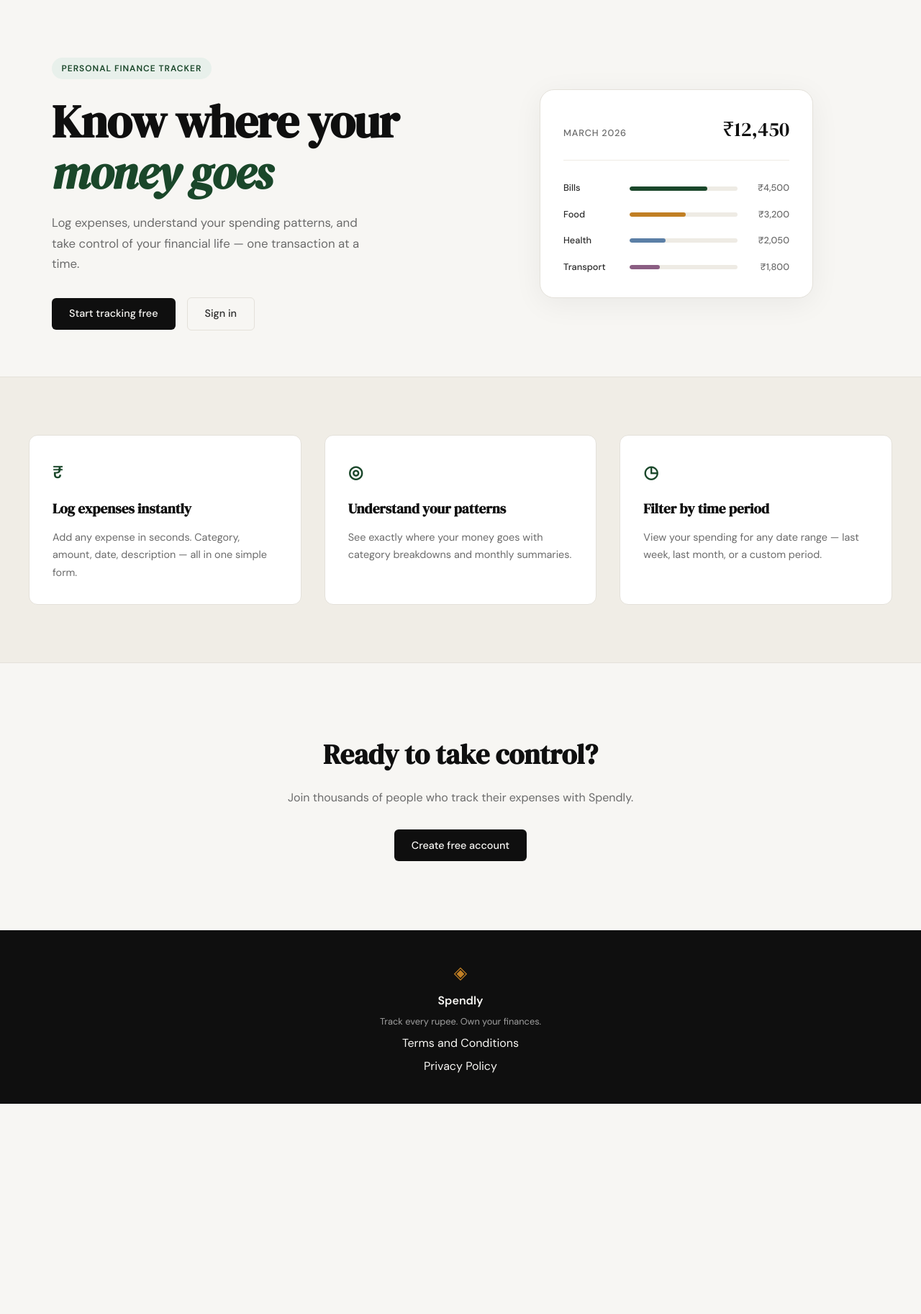
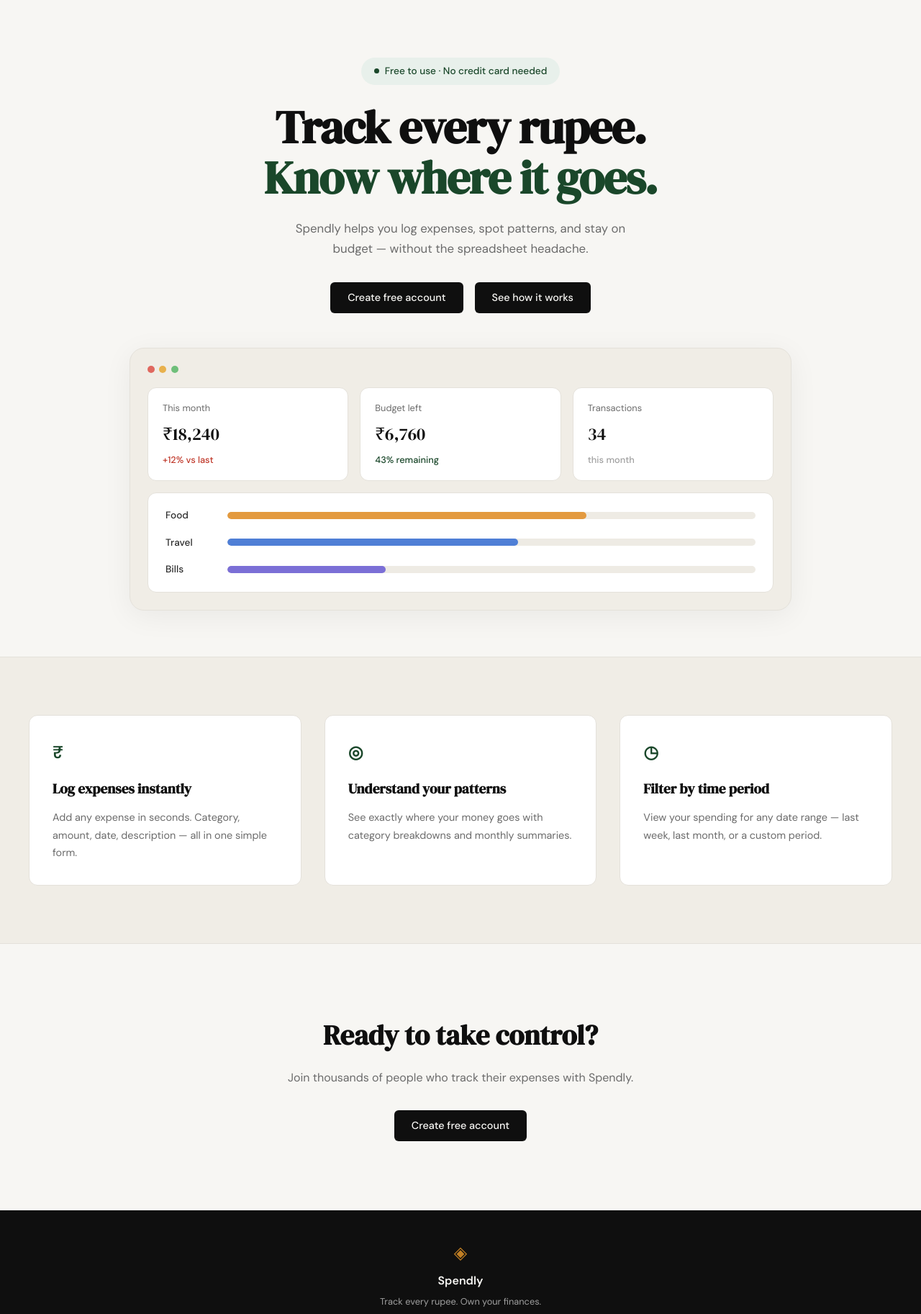
Before and after one commit to Suhas-124/spendly, a Flask app: page / in a window 1280 px wide. Shown: the part 61-1886 px from the top of the page at 72% size. Before the commit the page ends 1594 px from the top, so only its background shows below. Run offline with Flask 3, Linux system fonts and the light colour scheme.

Commit message:
landing: redesign hero section to match mockup

```diff
--- a/static/css/style.css
+++ b/static/css/style.css
@@ -125,12 +125,20 @@
 
 .hero {
     padding: 5rem 2rem 4rem;
-    display: grid;
-    grid-template-columns: 1fr 1fr;
-    gap: 4rem;
+    display: flex;
+    flex-direction: column;
     align-items: center;
+    text-align: center;
+    gap: 3rem;
     max-width: var(--max-width);
     margin: 0 auto;
+}
+
+.hero-inner {
+    display: flex;
+    flex-direction: column;
+    align-items: center;
+    max-width: 640px;
 }
 
 .hero-badge {
@@ -146,6 +154,24 @@
     margin-bottom: 1.5rem;
 }
 
+.hero .hero-badge {
+    display: inline-flex;
+    align-items: center;
+    gap: 0.5rem;
+    font-size: 0.85rem;
+    font-weight: 500;
+    letter-spacing: normal;
+    text-transform: none;
+    padding: 0.5rem 1.1rem;
+}
+
+.hero-badge-dot {
+    width: 7px;
+    height: 7px;
+    border-radius: 50%;
+    background: var(--accent);
+}
+
 .hero-title {
     font-family: var(--font-display);
     font-size: clamp(2.5rem, 5vw, 4rem);
@@ -155,8 +181,7 @@
     margin-bottom: 1.25rem;
 }
 
-.hero-title em {
-    font-style: italic;
+.hero-title-accent {
     color: var(--accent);
 }
 
@@ -170,6 +195,8 @@
 
 .hero-actions {
     display: flex;
+    flex-wrap: wrap;
+    justify-content: center;
     gap: 1rem;
     align-items: center;
 }
@@ -179,60 +206,101 @@
 /* ------------------------------------------------------------------ */
 
 .hero-visual {
-    display: flex;
-    justify-content: center;
+    width: 100%;
+    max-width: 920px;
+    margin: 0 auto;
 }
 
 .mock-card {
-    background: var(--paper-card);
+    background: var(--paper-warm);
     border: 1px solid var(--border);
     border-radius: var(--radius-lg);
-    padding: 2rem;
+    padding: 1.5rem;
     width: 100%;
-    max-width: 380px;
     box-shadow: 0 8px 40px rgba(0,0,0,0.06);
 }
 
-.mock-card-header {
+.mock-dots {
     display: flex;
-    justify-content: space-between;
-    align-items: baseline;
-    margin-bottom: 1.75rem;
-    padding-bottom: 1.25rem;
-    border-bottom: 1px solid var(--border-soft);
+    gap: 0.4rem;
+    margin-bottom: 1.25rem;
 }
 
-.mock-label {
-    font-size: 0.8rem;
-    font-weight: 500;
-    color: var(--ink-muted);
-    text-transform: uppercase;
-    letter-spacing: 0.06em;
+.mock-dot {
+    width: 10px;
+    height: 10px;
+    border-radius: 50%;
 }
 
-.mock-total {
+.mock-dot-red { background: #e0685f; }
+.mock-dot-yellow { background: #e8b14d; }
+.mock-dot-green { background: #6fbf7a; }
+
+.mock-stats {
+    display: grid;
+    grid-template-columns: repeat(3, 1fr);
+    gap: 1rem;
+    margin-bottom: 1rem;
+}
+
+.mock-stat {
+    display: flex;
+    flex-direction: column;
+    align-items: flex-start;
+    gap: 0.4rem;
+    background: var(--paper-card);
+    border: 1px solid var(--border);
+    border-radius: var(--radius-md);
+    padding: 1.1rem 1.25rem;
+    text-align: left;
+}
+
+.mock-stat-label {
+    font-size: 0.8rem;
+    color: var(--ink-muted);
+}
+
+.mock-stat-value {
     font-family: var(--font-display);
-    font-size: 1.75rem;
+    font-size: 1.5rem;
     color: var(--ink);
 }
 
-.mock-bars { display: flex; flex-direction: column; gap: 1rem; }
+.mock-stat-delta {
+    font-size: 0.8rem;
+    font-weight: 500;
+}
+
+.mock-stat-delta-neg { color: var(--danger); }
+.mock-stat-delta-pos { color: var(--accent); }
+.mock-stat-delta-muted { color: var(--ink-faint); }
+
+.mock-bars-card {
+    background: var(--paper-card);
+    border: 1px solid var(--border);
+    border-radius: var(--radius-md);
+    padding: 1.25rem 1.5rem;
+    display: flex;
+    flex-direction: column;
+    gap: 1rem;
+}
 
 .mock-bar-row {
     display: grid;
-    grid-template-columns: 80px 1fr 60px;
+    grid-template-columns: 70px 1fr;
     align-items: center;
-    gap: 0.75rem;
+    gap: 1rem;
 }
 
 .mock-cat {
-    font-size: 0.8rem;
+    font-size: 0.85rem;
     font-weight: 500;
     color: var(--ink-soft);
+    text-align: left;
 }
 
 .mock-bar-track {
-    height: 6px;
+    height: 10px;
     background: var(--border-soft);
     border-radius: 999px;
     overflow: hidden;
@@ -245,16 +313,9 @@
     transition: width 0.6s ease;
 }
 
-.mock-bar-2 { background: var(--accent-2); }
-.mock-bar-3 { background: #5b7fa6; }
-.mock-bar-4 { background: #8b5e83; }
-
-.mock-amt {
-    font-size: 0.8rem;
-    font-weight: 500;
-    color: var(--ink-muted);
-    text-align: right;
-}
+.mock-bar-food { background: #e39a3f; }
+.mock-bar-travel { background: #4f7fd6; }
+.mock-bar-bills { background: #7b6fd6; }
 
 /* ------------------------------------------------------------------ */
 /* Buttons                                                             */
@@ -560,14 +621,9 @@
 /* ------------------------------------------------------------------ */
 
 @media (max-width: 900px) {
-    .hero {
-        grid-template-columns: 1fr;
-        text-align: center;
-    }
-
     .hero-subtitle { max-width: 100%; }
     .hero-actions { justify-content: center; }
-    .hero-visual { display: none; }
+    .mock-stats { grid-template-columns: 1fr; }
 
     .features-inner { grid-template-columns: 1fr; }
 }
--- a/templates/landing.html
+++ b/templates/landing.html
@@ -6,55 +6,62 @@
 
 <section class="hero">
     <div class="hero-inner">
-        <div class="hero-badge">Personal Finance Tracker</div>
+        <div class="hero-badge"><span class="hero-badge-dot"></span>Free to use · No credit card needed</div>
         <h1 class="hero-title">
-            Know where your<br>
-            <em>money goes</em>
+            Track every rupee.<br>
+            <span class="hero-title-accent">Know where it goes.</span>
         </h1>
         <p class="hero-subtitle">
-            Log expenses, understand your spending patterns,
-            and take control of your financial life —
-            one transaction at a time.
+            Spendly helps you log expenses, spot patterns, and stay
+            on budget — without the spreadsheet headache.
         </p>
         <div class="hero-actions">
-            <a href="{{ url_for('register') }}" class="btn-primary">Start tracking free</a>
-            <a href="{{ url_for('login') }}" class="btn-ghost">Sign in</a>
+            <a href="{{ url_for('register') }}" class="btn-primary">Create free account</a>
+            <a href="#" class="btn-primary">See how it works</a>
         </div>
     </div>
     <div class="hero-visual">
         <div class="mock-card">
-            <div class="mock-card-header">
-                <span class="mock-label">March 2026</span>
-                <span class="mock-total">₹12,450</span>
+            <div class="mock-dots">
+                <span class="mock-dot mock-dot-red"></span>
+                <span class="mock-dot mock-dot-yellow"></span>
+                <span class="mock-dot mock-dot-green"></span>
             </div>
-            <div class="mock-bars">
+            <div class="mock-stats">
+                <div class="mock-stat">
+                    <span class="mock-stat-label">This month</span>
+                    <span class="mock-stat-value">₹18,240</span>
+                    <span class="mock-stat-delta mock-stat-delta-neg">+12% vs last</span>
+                </div>
+                <div class="mock-stat">
+                    <span class="mock-stat-label">Budget left</span>
+                    <span class="mock-stat-value">₹6,760</span>
+                    <span class="mock-stat-delta mock-stat-delta-pos">43% remaining</span>
+                </div>
+                <div class="mock-stat">
+                    <span class="mock-stat-label">Transactions</span>
+                    <span class="mock-stat-value">34</span>
+                    <span class="mock-stat-delta mock-stat-delta-muted">this month</span>
+                </div>
+            </div>
+            <div class="mock-bars-card">
+                <div class="mock-bar-row">
+                    <span class="mock-cat">Food</span>
+                    <div class="mock-bar-track">
+                        <div class="mock-bar mock-bar-food" style="width: 68%"></div>
+                    </div>
+                </div>
+                <div class="mock-bar-row">
+                    <span class="mock-cat">Travel</span>
+                    <div class="mock-bar-track">
+                        <div class="mock-bar mock-bar-travel" style="width: 55%"></div>
+                    </div>
+                </div>
                 <div class="mock-bar-row">
                     <span class="mock-cat">Bills</span>
                     <div class="mock-bar-track">
-                        <div class="mock-bar" style="width: 72%"></div>
+                        <div class="mock-bar mock-bar-bills" style="width: 30%"></div>
                     </div>
-                    <span class="mock-amt">₹4,500</span>
-                </div>
-                <div class="mock-bar-row">
-                    <span class="mock-cat">Food</span>
-                    <div class="mock-bar-track">
-                        <div class="mock-bar mock-bar-2" style="width: 52%"></div>
-                    </div>
-                    <span class="mock-amt">₹3,200</span>
-                </div>
-                <div class="mock-bar-row">
-                    <span class="mock-cat">Health</span>
-                    <div class="mock-bar-track">
-                        <div class="mock-bar mock-bar-3" style="width: 33%"></div>
-                    </div>
-                    <span class="mock-amt">₹2,050</span>
-                </div>
-                <div class="mock-bar-row">
-                    <span class="mock-cat">Transport</span>
-                    <div class="mock-bar-track">
-                        <div class="mock-bar mock-bar-4" style="width: 28%"></div>
-                    </div>
-                    <span class="mock-amt">₹1,800</span>
                 </div>
             </div>
         </div>
```
